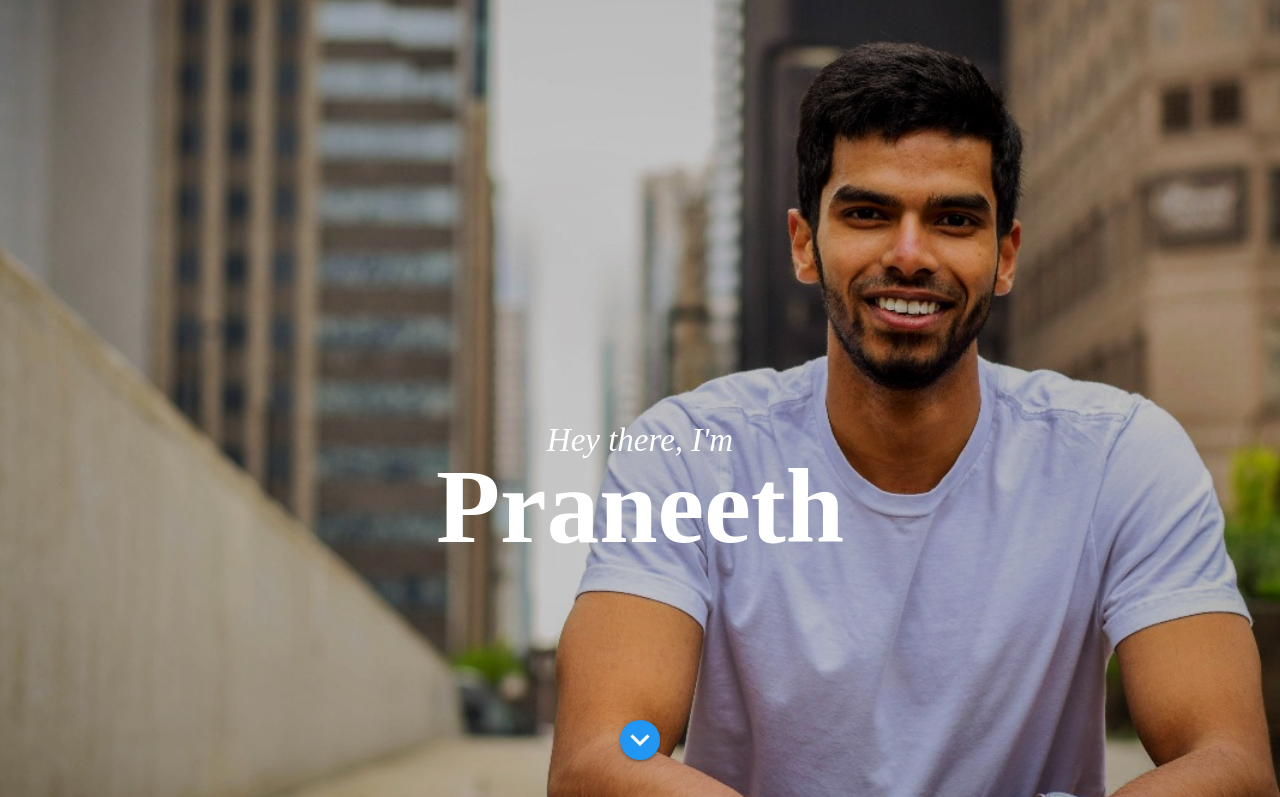
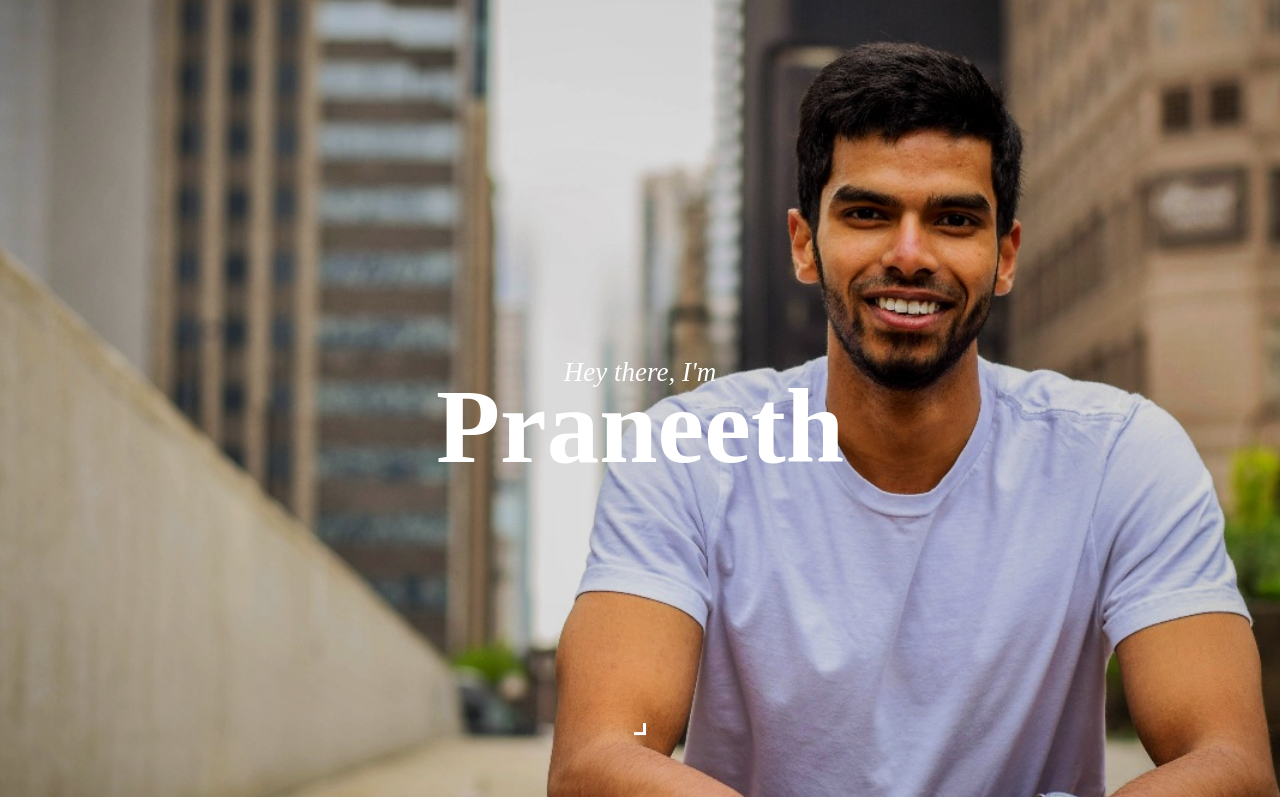
Before and after one commit to PraneethVT/thalla.io, a plain HTML site: page index.html in a window 1280 px wide. Shown: the top 797 px of the page. Drawn offline with nearby package versions, Linux system fonts and the light colour scheme; a small style sheet from the web is missing; a web font is replaced by a local one.

Commit message:
changed filter in background pic

```diff
--- a/css/landing.css
+++ b/css/landing.css
@@ -3,7 +3,7 @@
   height: 100vh;
   text-align: center;
   overflow: hidden;
-  background-color: #3B3B3B;
+  background: white;
   margin: 0;
 }
 
@@ -16,7 +16,7 @@
   vertical-align: top;
   transform: scale(1.6);
   /* display: none; */
-  filter: brightness(78%);
+  filter: brightness(87%);
 }
 
 #landing_intro {
@@ -43,7 +43,7 @@
   font-weight: 700;
   font-size: 4.5em;
   margin: 0;
-  display: none;
+  opacity: 0;
 }
 
 #landing_arrow_holder {
@@ -51,11 +51,40 @@
   text-align: center;
   position: absolute;
   top: 90%;
-  display: none;
+
 }
 
-#landing_arrow_holder i {
-  transform: scale(1.6);
+#landing_arrow_holder_p {
+  /* transform: rotate(225deg); */
+}
+
+#landing_arrow {
+  border-width: 0 3px 3px 0;
+  display: inline-block;
+  padding: .3rem;
+  border-style: solid;
+  border-color: white;
+
+  cursor: pointer;
+
+  transform: rotate(225deg);
+  -webkit-transform: rotate(225deg);
+
+  -moz-animation: bounceBottom 2s infinite;
+  -webkit-animation: bounceBottom 2s infinite;
+  animation: bounceBottom 2s infinite;
+}
+
+@keyframes bounceBottom {
+  0%, 20%, 50%, 80%, 100% {
+    transform: translateY(0);
+  }
+  40% {
+    transform: translateY(-8px);
+  }
+  60% {
+    transform: translateY(-4px);
+  }
 }
 
 
@@ -95,10 +124,12 @@
   }
 
   #landing_intro {
-    font-size: 2.2em;
+    font-size: 1.8em;
+    top: 42%;
   }
   #landing_name {
     font-size: 7em;
-    font-weight: 700;
+    font-weight: 600;
+    top: 43.5%;
   }
 }
--- a/index.html
+++ b/index.html
@@ -29,7 +29,7 @@
     <!-- Landing Page -->
     <div id="landing">
       <!-- Background image -->
-      <figure class="rise" id="landing_pic_container">
+      <figure class="hudson" id="landing_pic_container">
           <img id="landing_pic" src="./images/praneeth_landing.jpg" alt="Praneeth">
       </figure>
       <!-- Welcome message -->
@@ -37,7 +37,10 @@
       <p id="landing_name">Praneeth</p>
       <!-- Bottom arrow button -->
       <div id="landing_arrow_holder">
-        <a class="btn-floating btn-medium waves-effect waves-light blue darken"><i class="material-icons">keyboard_arrow_down</i></a>
+        <!-- <a class="btn-floating btn-medium waves-effect waves-light blue darken"><i class="material-icons">keyboard_arrow_down</i></a> -->
+
+        <!-- <p id="landing_arrow_holder_p"><i id="landing_arrow"></i></p> -->
+        <i id="landing_arrow"></i>
       </div>
     </div>
 
--- a/js/main.js
+++ b/js/main.js
@@ -1,18 +1,18 @@
 $(function() {
   /* Landing Page fade in */
    $("#landing_pic").fadeIn(1, function() {
-    $("#landing_intro").animate({top: "52%", opacity: 1}, 300, function () {
-      $("#landing_name").animate({top: "53.5%", opacity: "show"}, 300, function() {
+    $("#landing_intro").animate({top: "44%", opacity: 1}, 500, function () {
+      $("#landing_name").animate({top: "43.5%", opacity: 1}, 500, function() {
       // $("#landing_left_line").animate({width: 'toggle'}, 200);
       // $("#landing_right_line").animate({width: "toggle"}, 200, function() {
 
-          $("#landing_arrow_holder").animate({top: "90%", opacity: "show"}, 300)
+          // $("#landing_arrow_holder").animate({top: "90%", opacity: "show"}, 300)
         });
       });
    });
-  $("#landing_arrow_holder").click(function() {
-    $('html,body').animate({scrollTop: $("#about_me").offset().top}, 500, "swing");
-  })
+  // $("#landing_arrow_holder").click(function() {
+    // $('html,body').animate({scrollTop: $("#about_me").offset().top}, 500, "swing");
+  // })
 
   /* Element scroll in */
   var documentElement = $(document);
```
